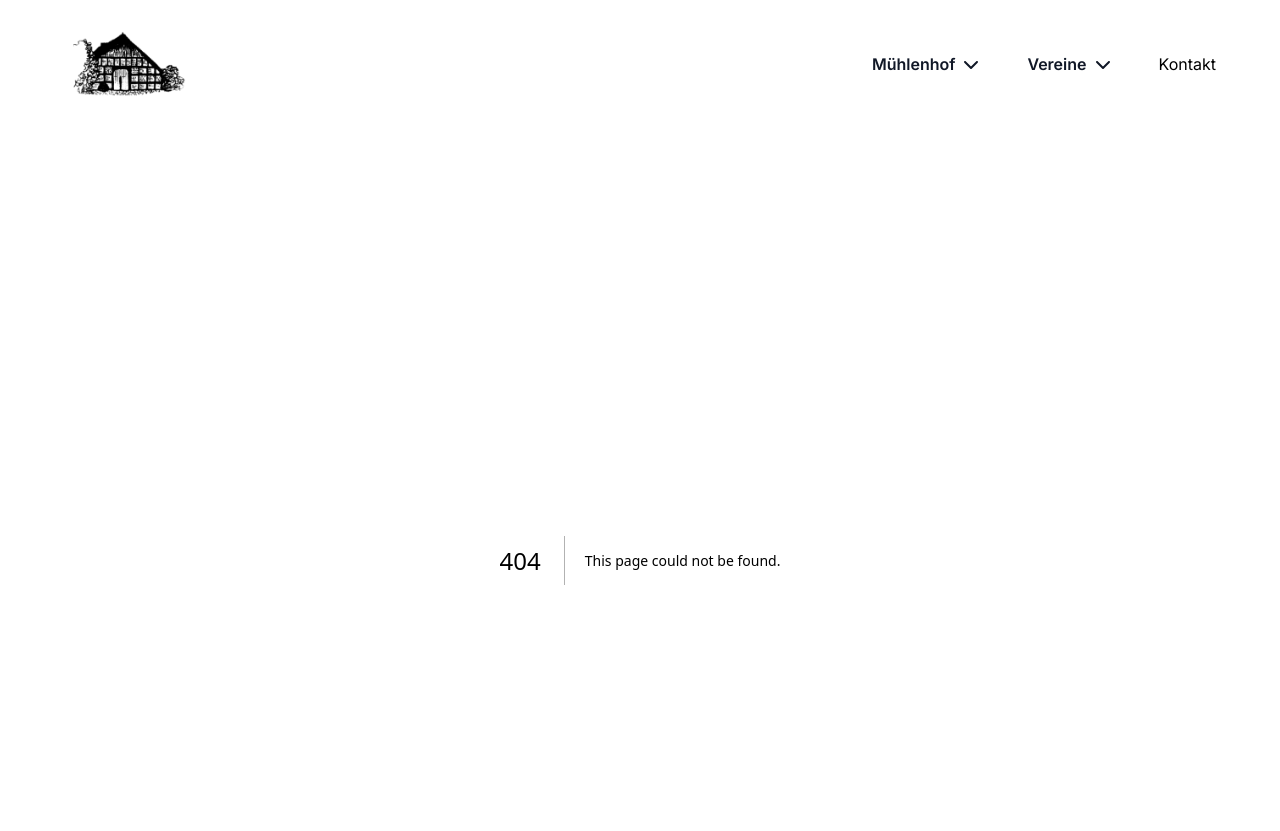
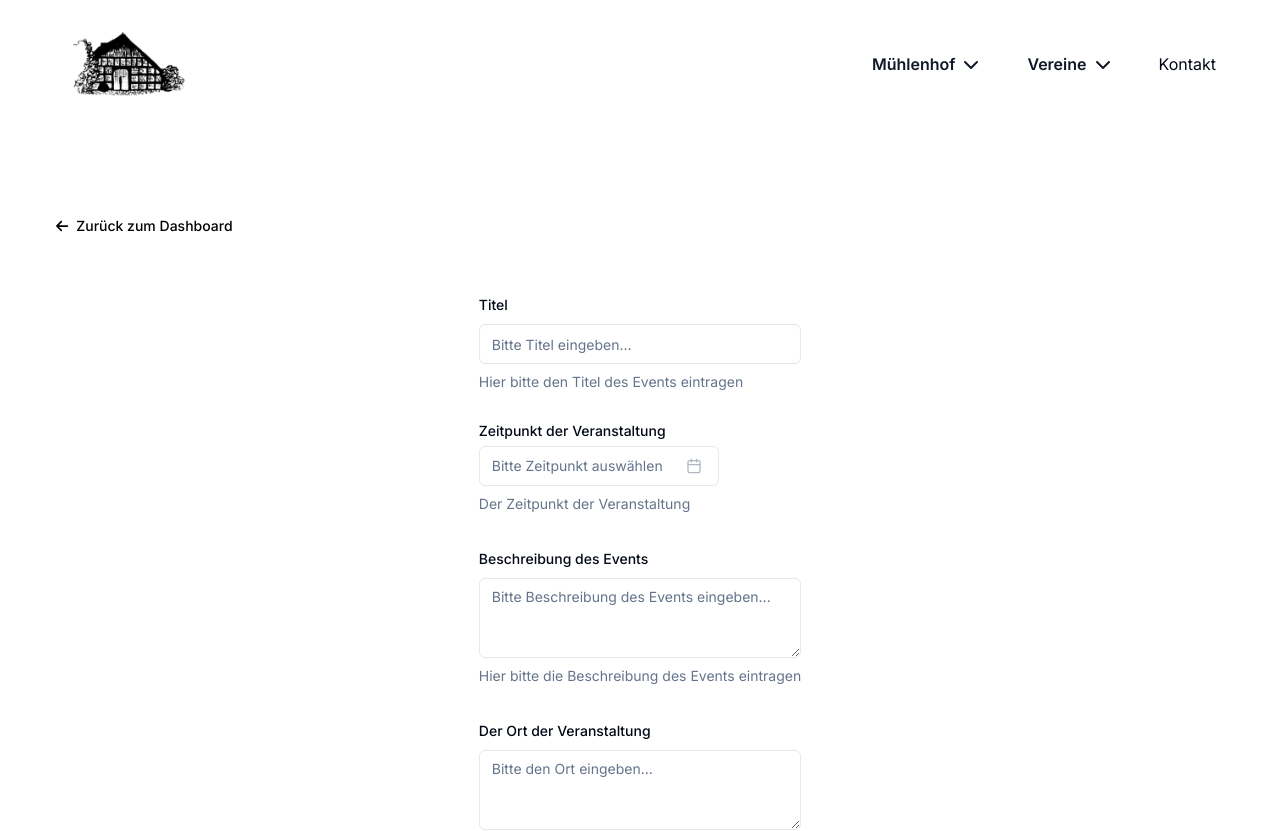
Before and after one commit to Pudl0/westerloy, a Next.js app: page /add/event in a window 1280 px wide. Before the commit this address had no page. Shown: the top 831 px of the page. Built offline with nearby package versions, Linux system fonts and the light colour scheme.

Commit message:
adding event route and fixing typos. aso moving add pages to respective route

```diff
--- a/package.json
+++ b/package.json
@@ -18,6 +18,7 @@
     "@radix-ui/react-dialog": "^1.0.4",
     "@radix-ui/react-label": "^2.0.2",
     "@radix-ui/react-navigation-menu": "^1.1.3",
+    "@radix-ui/react-popover": "^1.0.7",
     "@radix-ui/react-separator": "^1.0.3",
     "@radix-ui/react-slot": "^1.0.2",
     "@types/node": "20.4.5",
@@ -26,12 +27,14 @@
     "autoprefixer": "10.4.14",
     "class-variance-authority": "^0.7.0",
     "clsx": "^2.0.0",
+    "date-fns": "^2.30.0",
     "eslint": "8.45.0",
     "eslint-config-next": "13.4.12",
     "lucide-react": "^0.263.1",
     "next": "^13.5.6",
     "postcss": "8.4.27",
     "react": "18.2.0",
+    "react-day-picker": "^8.9.1",
     "react-dom": "18.2.0",
     "react-hook-form": "^7.49.0",
     "sharp": "^0.32.6",
--- /dev/null
+++ b/src/app/add/event/page.tsx
@@ -0,0 +1,157 @@
+'use client';
+
+import BackToDashboardButton from '@/components/ui/back-to-dashboard-button';
+import { Button } from '@/components/ui/button';
+import { Calendar } from '@/components/ui/calendar';
+import { Form, FormControl, FormDescription, FormField, FormItem, FormLabel, FormMessage } from '@/components/ui/form';
+import { Input } from '@/components/ui/input';
+import { Popover, PopoverContent, PopoverTrigger } from '@/components/ui/popover';
+import { Textarea } from '@/components/ui/textarea';
+import { cn } from '@/lib/utils/utils';
+import { zodResolver } from '@hookform/resolvers/zod';
+import { format } from 'date-fns';
+import { CalendarIcon } from 'lucide-react';
+import { useRouter } from 'next/navigation';
+import { useForm } from 'react-hook-form';
+import * as z from 'zod';
+
+const formSchema = z.object({
+  title: z
+    .string()
+    .min(2, {
+      message: 'Der Titel muss mindestens 2 Zeichen lang sein.',
+    })
+    .max(50, {
+      message: 'Der Titel darf maximal 50 Zeichen lang sein.',
+    }),
+  description: z
+    .string()
+    .min(2, {
+      message: 'Der Text muss mindestens 2 Zeichen lang sein.',
+    })
+    .max(5000, { message: 'Der Nachrichtentext darf maximal 5000 Zeichen lang sein.' }),
+  timeOfEvent: z.date(),
+  location: z
+    .string()
+    .min(2, {
+      message: 'Der Ort muss mindestens 2 Zeichen lang sein.',
+    })
+    .max(5100, { message: 'Der Ort darf maximal 100 Zeichen lang sein.' }),
+});
+
+export default function NeuerEintrag() {
+  // 1. Define your form.
+  const form = useForm<z.infer<typeof formSchema>>({
+    resolver: zodResolver(formSchema),
+    defaultValues: {
+      title: '',
+      description: '',
+      location: '',
+    },
+  });
+  const router = useRouter();
+
+  // 2. Define a submit handler.
+  function onSubmit(values: z.infer<typeof formSchema>) {
+    fetch(`/api/evententries`, {
+      method: 'POST',
+      credentials: 'include',
+      headers: {
+        'Content-Type': 'application/json',
+      },
+      body: JSON.stringify({
+        title: values.title,
+        description: values.description,
+        timeOfEvent: values.timeOfEvent,
+        location: values.location,
+        pictureLink: '',
+      }),
+    });
+    router.refresh();
+  }
+  return (
+    <div className="my-12 flex min-h-screen flex-col items-center gap-y-12">
+      <BackToDashboardButton></BackToDashboardButton>
+      <Form {...form}>
+        <form onSubmit={form.handleSubmit(onSubmit)} className="space-y-8">
+          <FormField
+            control={form.control}
+            name="title"
+            render={({ field }) => (
+              <FormItem>
+                <FormLabel>Titel</FormLabel>
+                <FormControl>
+                  <Input placeholder="Bitte Titel eingeben..." {...field} />
+                </FormControl>
+                <FormDescription>Hier bitte den Titel des Events eintragen</FormDescription>
+                <FormMessage />
+              </FormItem>
+            )}
+          />
+          <FormField
+            control={form.control}
+            name="timeOfEvent"
+            render={({ field }) => (
+              <FormItem className="flex flex-col">
+                <FormLabel>Zeitpunkt der Veranstaltung</FormLabel>
+                <Popover>
+                  <PopoverTrigger asChild>
+                    <FormControl>
+                      <Button
+                        variant={'outline'}
+                        className={cn('w-[240px] pl-3 text-left font-normal', !field.value && 'text-muted-foreground')}
+                      >
+                        {field.value ? format(field.value, 'PPP') : <span>Bitte Zeitpunkt auswählen</span>}
+                        <CalendarIcon className="ml-auto h-4 w-4 opacity-50" />
+                      </Button>
+                    </FormControl>
+                  </PopoverTrigger>
+                  <PopoverContent className="w-auto p-0" align="start">
+                    <Calendar
+                      mode="single"
+                      selected={field.value}
+                      onSelect={field.onChange}
+                      disabled={(date) => date < new Date()}
+                      initialFocus
+                    />
+                  </PopoverContent>
+                </Popover>
+                <FormDescription>Der Zeitpunkt der Veranstaltung</FormDescription>
+                <FormMessage />
+              </FormItem>
+            )}
+          />
+          <FormField
+            control={form.control}
+            name="description"
+            render={({ field }) => (
+              <FormItem>
+                <FormLabel>Beschreibung des Events</FormLabel>
+                <FormControl>
+                  <Textarea placeholder="Bitte Beschreibung des Events eingeben..." {...field} />
+                </FormControl>
+                <FormDescription>Hier bitte die Beschreibung des Events eintragen</FormDescription>
+                <FormMessage />
+              </FormItem>
+            )}
+          />
+          <FormField
+            control={form.control}
+            name="location"
+            render={({ field }) => (
+              <FormItem>
+                <FormLabel>Der Ort der Veranstaltung</FormLabel>
+                <FormControl>
+                  <Textarea placeholder="Bitte den Ort eingeben..." {...field} />
+                </FormControl>
+                <FormDescription>Hier bitte den Ort der Veranstaltung eintragen</FormDescription>
+                <FormMessage />
+              </FormItem>
+            )}
+          />
+          <Button type="submit">Submit</Button>
+        </form>
+      </Form>
+    </div>
+  );
+}
--- a/src/app/newsdetail/neuereintrag/page.tsx
+++ b/src/app/add/news/page.tsx
@@ -90,7 +90,7 @@ export default function NeuerEintrag() {
                 <FormControl>
                   <Textarea placeholder="Bitte Kurzbeschreibung eingeben..." {...field} />
                 </FormControl>
-                <FormDescription>Hier bitte die Kurzubeschreibung der Nachricht eintragen</FormDescription>
+                <FormDescription>Hier bitte die Kurzbeschreibung der Nachricht eintragen</FormDescription>
                 <FormMessage />
               </FormItem>
             )}
--- /dev/null
+++ b/src/app/api/evententries/route.tsx
@@ -0,0 +1,14 @@
+import { PrismaClient } from '@prisma/client';
+import { NextResponse } from 'next/server';
+
+const prisma = new PrismaClient();
+
+export async function POST(req: Request) {
+  const { title, description, timeOfEvent, location, pictureLink } = await req.json();
+
+  await prisma.eventEntries.create({
+    data: { title, description, timeOfEvent, location, pictureLink },
+  });
+
+  return NextResponse.json({ message: 'Created new EventEntry' }, { status: 200 });
+}
--- /dev/null
+++ b/src/components/ui/calendar.tsx
@@ -0,0 +1,55 @@
+'use client';
+
+import { buttonVariants } from '@/components/ui/button';
+import { cn } from '@/lib/utils/utils';
+import { ChevronLeft, ChevronRight } from 'lucide-react';
+import * as React from 'react';
+import { DayPicker } from 'react-day-picker';
+
+export type CalendarProps = React.ComponentProps<typeof DayPicker>;
+
+function Calendar({ className, classNames, showOutsideDays = true, ...props }: CalendarProps) {
+  return (
+    <DayPicker
+      showOutsideDays={showOutsideDays}
+      className={cn('p-3', className)}
+      classNames={{
+        months: 'flex flex-col sm:flex-row space-y-4 sm:space-x-4 sm:space-y-0',
+        month: 'space-y-4',
+        caption: 'flex justify-center pt-1 relative items-center',
+        caption_label: 'text-sm font-medium',
+        nav: 'space-x-1 flex items-center',
+        nav_button: cn(
+          buttonVariants({ variant: 'outline' }),
+          'h-7 w-7 bg-transparent p-0 opacity-50 hover:opacity-100'
+        ),
+        nav_button_previous: 'absolute left-1',
+        nav_button_next: 'absolute right-1',
+        table: 'w-full border-collapse space-y-1',
+        head_row: 'flex',
+        head_cell: 'text-muted-foreground rounded-md w-9 font-normal text-[0.8rem]',
+        row: 'flex w-full mt-2',
+        cell: 'h-9 w-9 text-center text-sm p-0 relative [&:has([aria-selected].day-range-end)]:rounded-r-md [&:has([aria-selected].day-outside)]:bg-accent/50 [&:has([aria-selected])]:bg-accent first:[&:has([aria-selected])]:rounded-l-md last:[&:has([aria-selected])]:rounded-r-md focus-within:relative focus-within:z-20',
+        day: cn(buttonVariants({ variant: 'ghost' }), 'h-9 w-9 p-0 font-normal aria-selected:opacity-100'),
+        day_range_end: 'day-range-end',
+        day_selected:
+          'bg-primary text-primary-foreground hover:bg-primary hover:text-primary-foreground focus:bg-primary focus:text-primary-foreground',
+        day_today: 'bg-accent text-accent-foreground',
+        day_outside:
+          'day-outside text-muted-foreground opacity-50 aria-selected:bg-accent/50 aria-selected:text-muted-foreground aria-selected:opacity-30',
+        day_disabled: 'text-muted-foreground opacity-50',
+        day_range_middle: 'aria-selected:bg-accent aria-selected:text-accent-foreground',
+        day_hidden: 'invisible',
+        ...classNames,
+      }}
+      components={{
+        IconLeft: ({ ...props }) => <ChevronLeft className="h-4 w-4" />,
+        IconRight: ({ ...props }) => <ChevronRight className="h-4 w-4" />,
+      }}
+      {...props}
+    />
+  );
+}
+Calendar.displayName = 'Calendar';
+
+export { Calendar };
--- /dev/null
+++ b/src/components/ui/popover.tsx
@@ -0,0 +1,30 @@
+'use client';
+
+import { cn } from '@/lib/utils/utils';
+import * as PopoverPrimitive from '@radix-ui/react-popover';
+import * as React from 'react';
+
+const Popover = PopoverPrimitive.Root;
+
+const PopoverTrigger = PopoverPrimitive.Trigger;
+
+const PopoverContent = React.forwardRef<
+  React.ElementRef<typeof PopoverPrimitive.Content>,
+  React.ComponentPropsWithoutRef<typeof PopoverPrimitive.Content>
+>(({ className, align = 'center', sideOffset = 4, ...props }, ref) => (
+  <PopoverPrimitive.Portal>
+    <PopoverPrimitive.Content
+      ref={ref}
+      align={align}
+      sideOffset={sideOffset}
+      className={cn(
+        'z-50 w-72 rounded-md border bg-popover p-4 text-popover-foreground shadow-md outline-none data-[state=open]:animate-in data-[state=closed]:animate-out data-[state=closed]:fade-out-0 data-[state=open]:fade-in-0 data-[state=closed]:zoom-out-95 data-[state=open]:zoom-in-95 data-[side=bottom]:slide-in-from-top-2 data-[side=left]:slide-in-from-right-2 data-[side=right]:slide-in-from-left-2 data-[side=top]:slide-in-from-bottom-2',
+        className
+      )}
+      {...props}
+    />
+  </PopoverPrimitive.Portal>
+));
+PopoverContent.displayName = PopoverPrimitive.Content.displayName;
+
+export { Popover, PopoverTrigger, PopoverContent };
```
Also changed, not shown: 1 other file (tests, documents, lock files or other folders).
